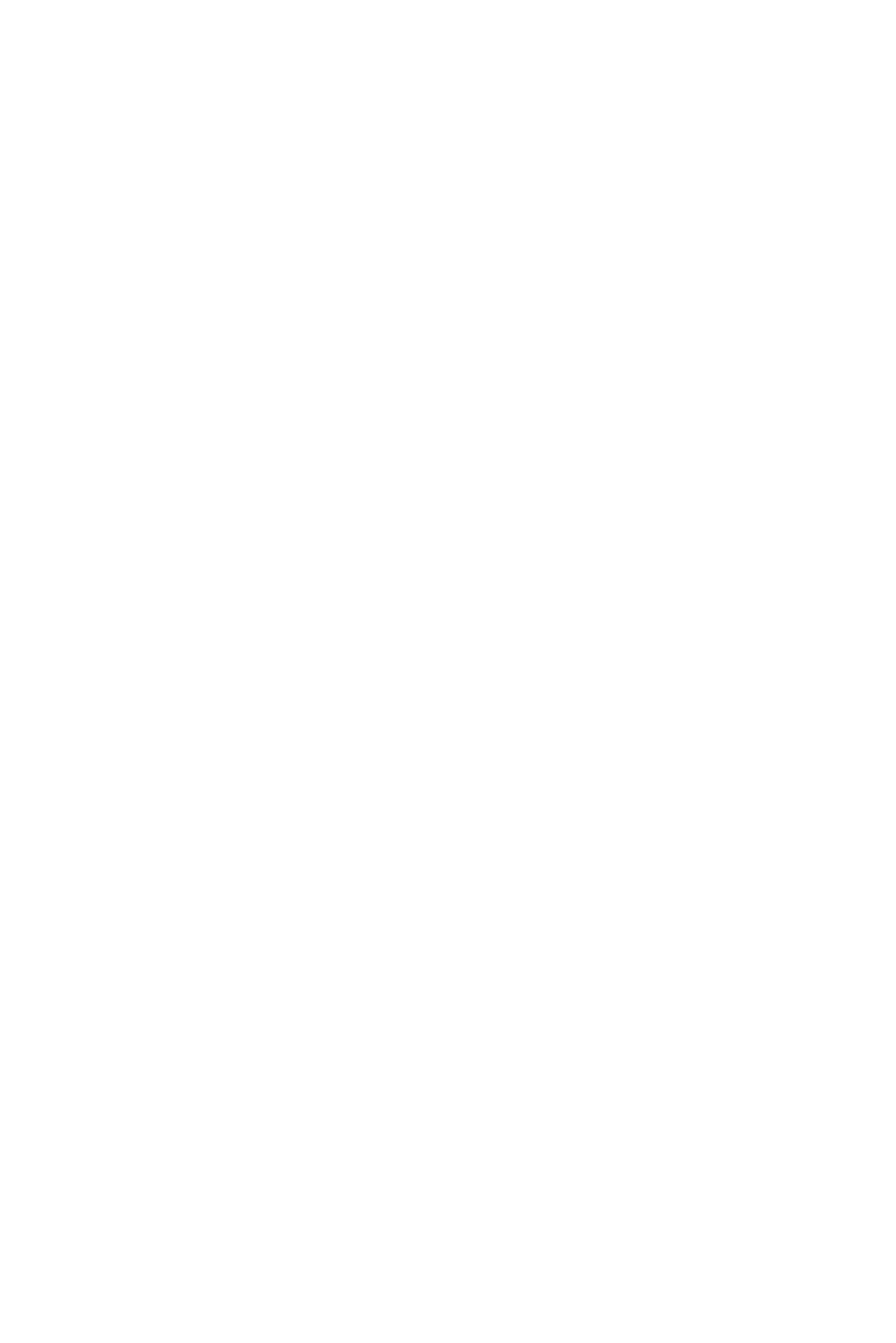
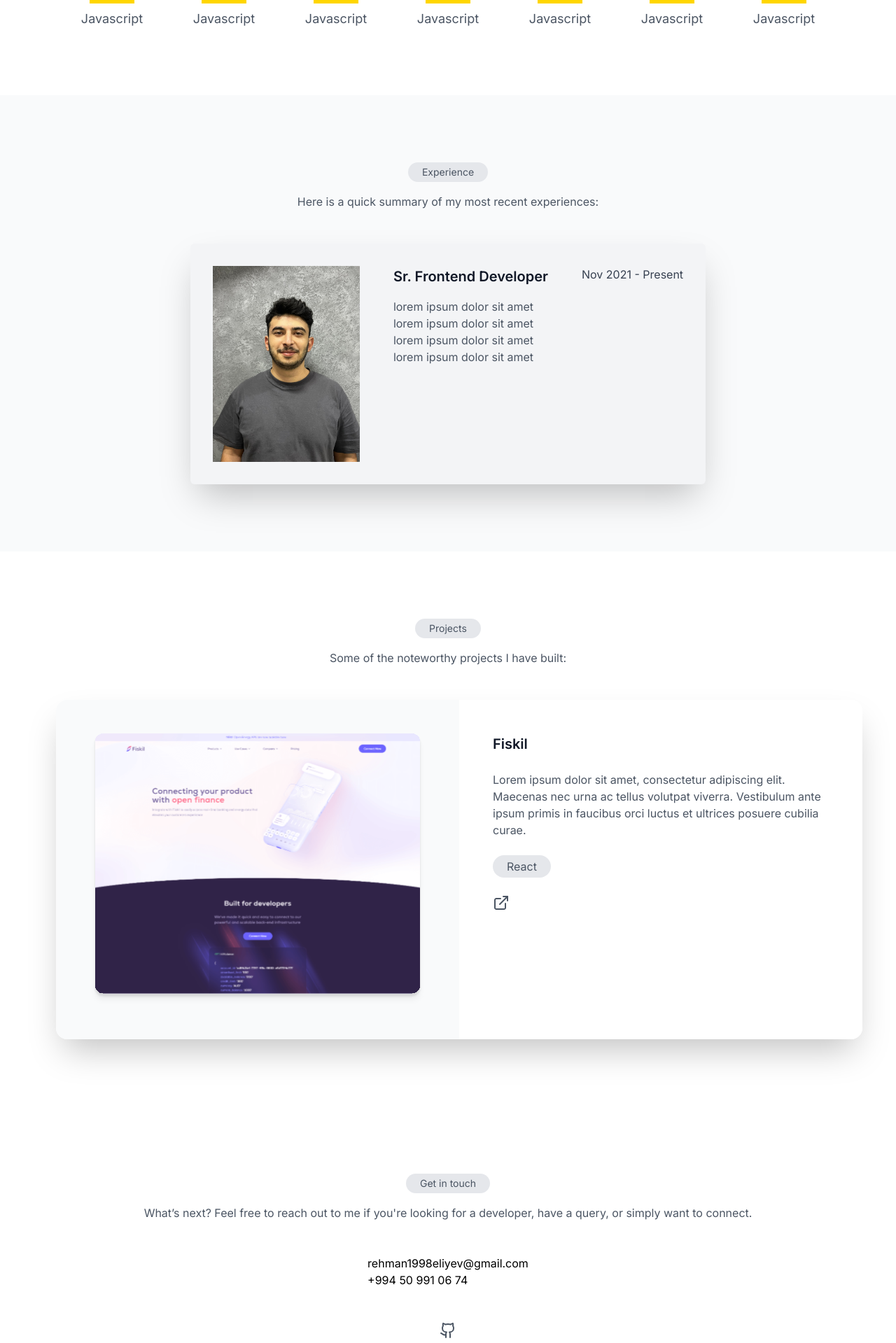
Before and after one commit to rehman258/rahman-aliyev, a Next.js app: page / in a window 1280 px wide. Shown: the part 2261-4180 px from the top of the page at 70% size. Before the commit the page ends 2226 px from the top, so only its background shows below. Built offline with nearby package versions, Linux system fonts and the light colour scheme; no server answers.

Commit message:
improvement / experience & projects sections done

```diff
--- a/src/app/page.tsx
+++ b/src/app/page.tsx
@@ -7,6 +7,7 @@ import About from "@/src/components/about";
 import Skills from "@/src/components/skills";
 import Experience from "@/src/components/experience";
 import Projects from "@/src/components/projects";
+import Contact from "@/src/components/contact";
 export default function SinglePage() {
   return (
     <>
@@ -17,6 +18,7 @@ export default function SinglePage() {
         <Skills/>
         <Experience/>
         <Projects/>
+        <Contact/>
       </main>
       <Footer/>
     </>
--- a/src/components/common/sectionHeader/index.tsx
+++ b/src/components/common/sectionHeader/index.tsx
@@ -10,7 +10,7 @@ export default function index({ title, desc }:{title:string, desc?:string}) {
       </h5>
       {
         desc &&
-        <p className={`3rem text-theme-light-600 dark:text-theme-dark-600`}>
+        <p className={`mb-[3rem] text-theme-light-600 dark:text-theme-dark-600`}>
           {desc}
         </p>
       }
--- /dev/null
+++ b/src/components/contact/index.tsx
@@ -0,0 +1,38 @@
+import React from "react";
+import SectionWrapper from "@/src/components/common/sectionWrapper";
+import SectionHeader from "@/src/components/common/sectionHeader";
+import Image from "next/image";
+
+export default function Contact() {
+  return (
+    <SectionWrapper>
+      <SectionHeader
+        desc="What’s next? Feel free to reach out to me if you're looking
+        for a developer, have a query, or simply want to connect."
+        title="Get in touch"
+      />
+      <div className="section-content flex flex-col items-center justify-center">
+        <div className="contact-details flex flex-col mb-[3rem]">
+          <p className="contact-dtails__mail">
+            {"rehman1998eliyev@gmail.com"}
+          </p>
+          <p className="contact-dtails__phone">
+            {"+994 50 991 06 74"}
+          </p>
+        </div>
+
+        <ul className="social-links">
+          <li className="social-links__item">
+            <Image
+              alt="social link image"
+              height={24}
+              src={"/icons/lightGithub.svg"}
+              width={24}
+            />
+          </li>
+        </ul>
+      </div>
+
+    </SectionWrapper>
+  );
+}
--- a/src/components/experience/index.tsx
+++ b/src/components/experience/index.tsx
@@ -1,9 +1,51 @@
 import React from "react";
+import SectionWrapper from "@/src/components/common/sectionWrapper";
+import SectionHeader from "@/src/components/common/sectionHeader";
+import Image from "next/image";
 
 export default function Experience() {
   return (
-    <div>
-      {"Experience"}
-    </div>
+    <SectionWrapper
+      className="bg-theme-light-50 dark:bg-theme-dark-50"
+    >
+      <SectionHeader
+        desc="Here is a quick summary of my most recent experiences:"
+        title="Experience"
+      />
+      <ul className="experience-list w-[896px] mx-auto flex flex-col items-center">
+        <li
+          className="experience-list__item flex gap-[3rem] flex justify-between
+        bg-theme-light-100 dark:bg-theme-dark-100 p-[2rem] rounded-md shadow-2xl">
+          <Image
+            alt="work place image"
+            height={285}
+            src={"/my-image.jpeg"}
+            width={210}
+          />
+          <div className="job-details">
+            <h5 className="font-semibold text-[20px] text-theme-light-900 dark:text-theme-dark-900 mb-[1rem]">
+              {"Sr. Frontend Developer"}
+            </h5>
+            <ul>
+              <li className="text-theme-light-600 leading-[24px] dark:text-theme-dark-600">
+                {"lorem ipsum dolor sit amet"}
+              </li>
+              <li className="text-theme-light-600 leading-[24px] dark:text-theme-dark-600">
+                {"lorem ipsum dolor sit amet"}
+              </li>
+              <li className="text-theme-light-600 leading-[24px] dark:text-theme-dark-600">
+                {"lorem ipsum dolor sit amet"}
+              </li>
+              <li className="text-theme-light-600 leading-[24px] dark:text-theme-dark-600">
+                {"lorem ipsum dolor sit amet"}
+              </li>
+            </ul>
+          </div>
+          <div className="attended-date text-theme-light-700 dark:text-theme-dark-700">
+            {"Nov 2021 - Present"}
+          </div>
+        </li>
+      </ul>
+    </SectionWrapper>
   );
 }
--- a/src/components/projects/index.tsx
+++ b/src/components/projects/index.tsx
@@ -1,9 +1,58 @@
 import React from "react";
-
+import SectionWrapper from "@/src/components/common/sectionWrapper";
+import SectionHeader from "@/src/components/common/sectionHeader";
+import Image from "next/image";
 export default function Projects() {
   return (
-    <div>
-      {"Projects"}
-    </div>
+    <SectionWrapper>
+      <SectionHeader
+        desc="Some of the noteworthy projects I have built:"
+        title="Projects"
+      />
+      <ul className="w-[1152px] mx-auto">
+        <li
+          className="flex shadow-2xl dark:shadow-[color:--theme-100]
+        rounded-2xl overflow-hidden">
+          <div className="p-[3rem] w-[50%] flex bg-theme-light-50 dark:bg-theme-dark-50">
+            <Image
+              alt="project image"
+              height={384}
+              src={"/example-project.svg"}
+              width={480}
+            />
+          </div>
+          <div
+            className="p-[3rem] w-[50%] bg-theme-light-default
+          dark:bg-theme-dark-default flex flex-col gap-[1.5rem]">
+            <h6
+              className="project-item__title font-semibold
+            text-theme-light-900 dark:text-theme-dark-900 text-[20px] text-ellipsis">
+              {"Fiskil"}
+            </h6>
+            <p className="project-item__desc text-theme-light-600 dark:text-theme-dark-600">
+              {`Lorem ipsum dolor sit amet, consectetur adipiscing elit.
+              Maecenas nec urna ac tellus volutpat viverra. Vestibulum ante
+              ipsum primis in faucibus orci luctus et ultrices posuere cubilia curae.`}
+            </p>
+            <ul className="project-item__used-tech flex flex-wrap">
+              <li
+                className="bg-theme-light-200 dark:bg-theme-dark-200
+              rounded-full px-[1.25rem] py-[0.25rem] text-theme-light-600 dark:text-theme-dark-600">
+                {"React"}
+              </li>
+            </ul>
+            <a href="#">
+              <Image
+                alt="open project icon"
+                height={24}
+                src={"/icons/openProjectIcon.svg"}
+                width={24}
+              />
+            </a>
+
+          </div>
+        </li>
+      </ul>
+    </SectionWrapper>
   );
 }
--- a/src/components/skills/index.tsx
+++ b/src/components/skills/index.tsx
@@ -2,6 +2,7 @@ import React from "react";
 import SectionWrapper from "../common/sectionWrapper";
 import SectionHeader from "@/src/components/common/sectionHeader";
 import Image from "next/image";
+import "./scss/index.scss";
 
 export default function Skills() {
   return (
@@ -10,7 +11,7 @@ export default function Skills() {
         desc="The skills, tools and technologies I am really good at:"
         title="Skills"
       />
-      <ul className="flex flex-wrap">
+      <ul className="flex flex-wrap section-list">
         <li className="flex flex-col items-center justify-center">
           <Image
             alt="developer skill"
--- /dev/null
+++ b/src/components/skills/scss/index.scss
@@ -0,0 +1,5 @@
+.section-list{
+  display: grid;
+  row-gap: 3rem;
+  grid-template-columns: repeat(auto-fit, minmax(160px, 1fr));
+}
```
Also changed, not shown: public/example-project.svg (added), public/icons/openProjectIcon.svg (added).
